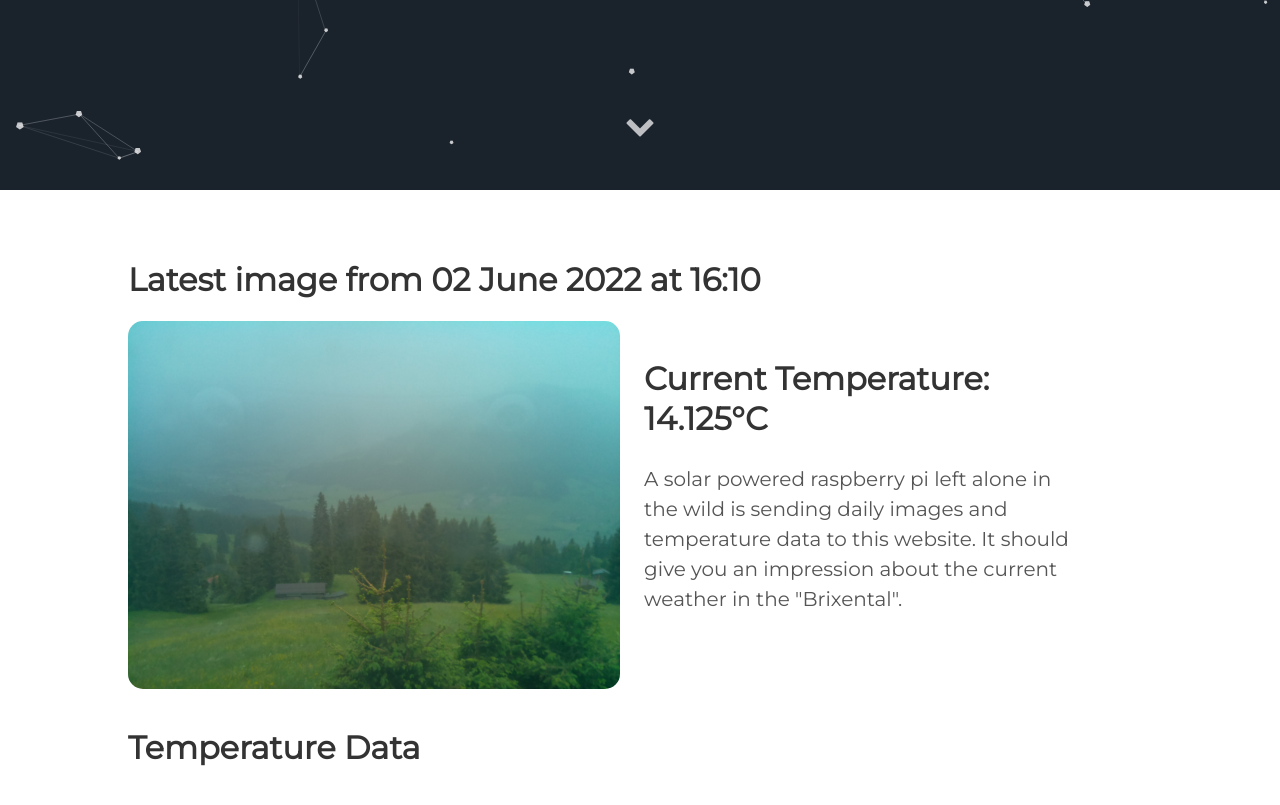
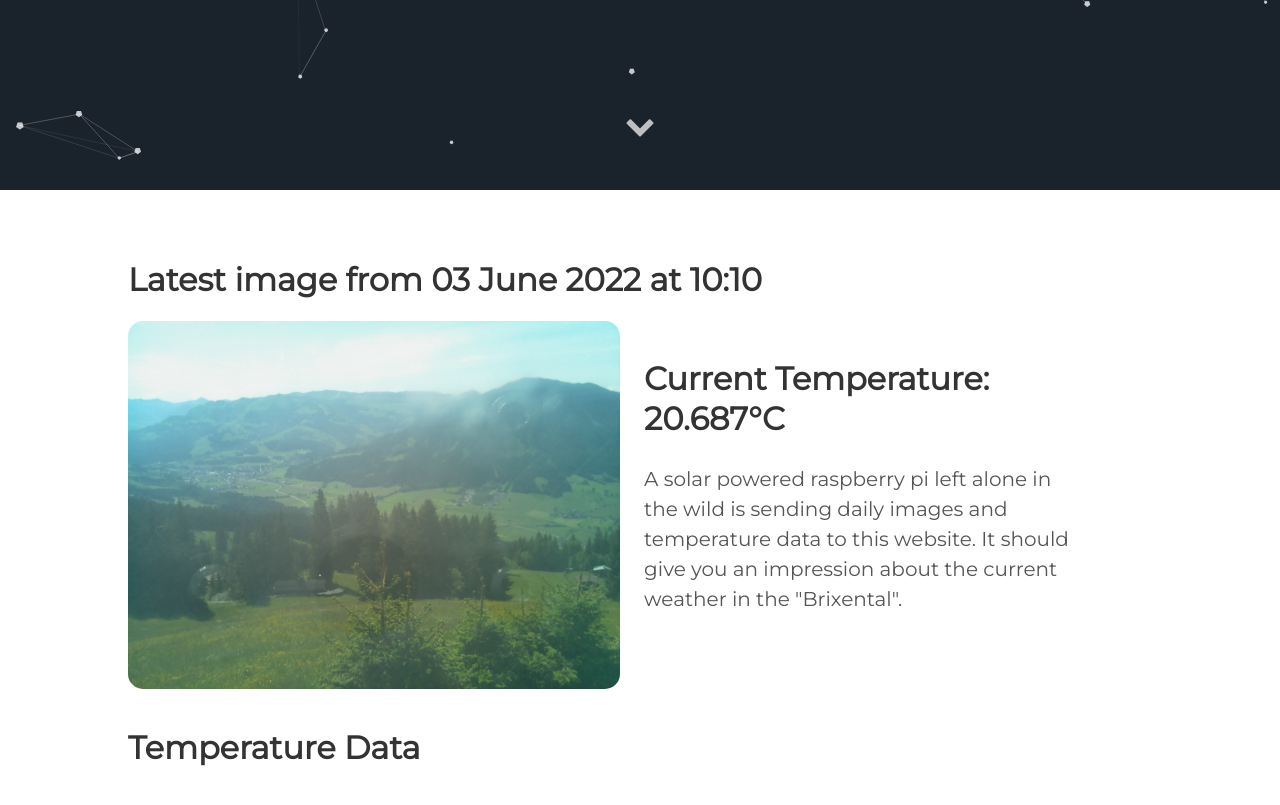
Before and after one commit to vektorious/vektorious.github.io, a Jekyll site: the page built from resources/huette.md, in a window 1280 px wide and 900 px high, scrolled down 710 px. Shown: the top 805 px of the window. Built offline with Jekyll 4.4.1, drawn with Linux system fonts in a browser that asks for light colours.

Commit message:
I'm a bot beep boop

```diff
--- a/resources/huette.md
+++ b/resources/huette.md
@@ -6,13 +6,13 @@
 description: 'Live image from the Austrian alps'
 twitter_text: ' '
 ---
-## Latest image from 02 June 2022 at 16:10
+## Latest image from 03 June 2022 at 10:10
 <div class="huette">
   <div class="huette-image">
     <img src="{{ "/assets/img/huette.jpg" | prepend: site.baseurl }}">
   </div>
   <div class="huette-text">
-        <h2>Current Temperature: 14.125°C</h2>
+        <h2>Current Temperature: 20.687°C</h2>
         <p>A solar powered raspberry pi left alone in the wild is sending daily images and temperature data to this website. It should give you an impression about the current weather in the "Brixental".</p>
 
   </div>
```
Also changed, not shown: rpi-script/2022-06-03_100915.txt (renamed from rpi-script/2022-06-02_160917.txt, +5 -5 lines), rpi-script/huette.md (+2 -2 lines), assets/img/huette.jpg, assets/img/temp_plot.png, rpi-script/temp_plot.png, 1 other file.
